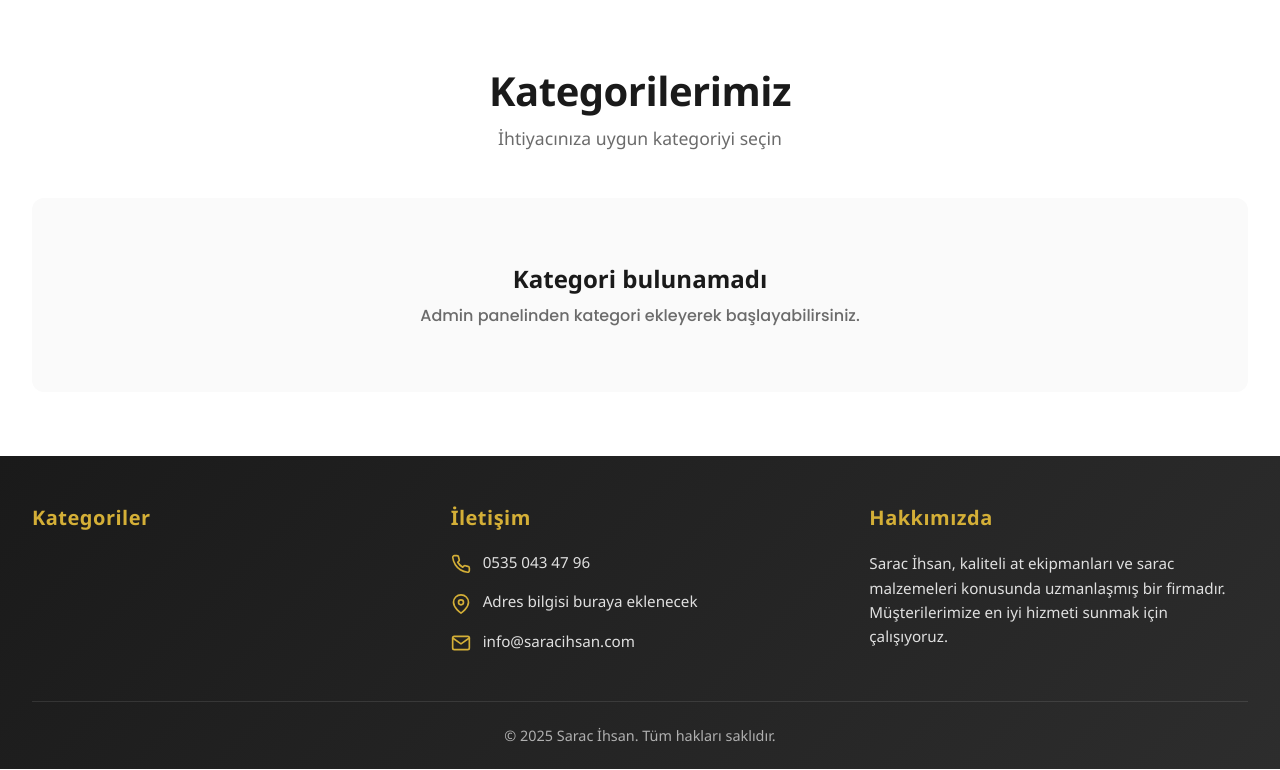
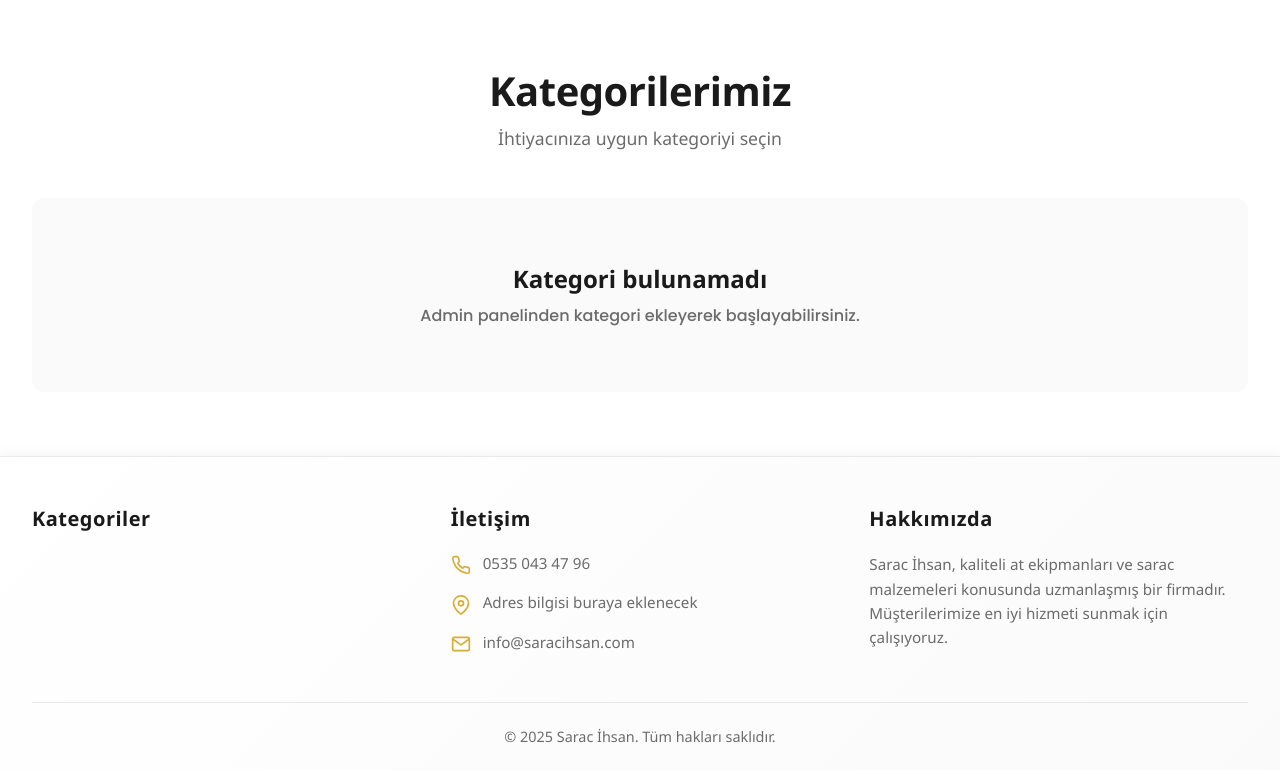
Before and after one commit to Sey1tayd/last_change, a Django app: page / in a window 1280 px wide. Shown: the part 715-1485 px from the top of the page. Run offline with Django 4.2, Linux system fonts and the light colour scheme; data that the repository does not hold is empty.

Commit message:
WhatsApp mesajina urun linkleri eklendi ve footer beyaz lux temaya cevrildi

```diff
--- a/main/views.py
+++ b/main/views.py
@@ -239,7 +239,10 @@ def send_cart_whatsapp(request):
         product = item['product']
         quantity = item['quantity']
         total_quantity += quantity
+        # Ürün linkini oluştur
+        product_url = request.build_absolute_uri(f'/urun/{product.slug}/')
         message_lines.append(f'• {product.name} - {quantity} adet')
+        message_lines.append(f'  {product_url}')
 
     message_lines.append('')
     message_lines.append(f'Toplam: {len(cart_items)} çeşit ürün, {total_quantity} adet')
--- a/static/css/footer.css
+++ b/static/css/footer.css
@@ -1,11 +1,13 @@
-/* Footer Styles */
+/* Footer Styles - White Lux Theme */
 .footer {
-    background: linear-gradient(135deg, #1a1a1a 0%, #2d2d2d 100%);
-    color: #ffffff;
+    background: linear-gradient(135deg, #ffffff 0%, #fafafa 100%);
+    color: #1a1a1a;
     padding: 3rem 0 1.5rem;
     margin-top: auto;
     width: 100%;
     clear: both;
+    border-top: 1px solid rgba(0, 0, 0, 0.08);
+    box-shadow: 0 -2px 12px rgba(0, 0, 0, 0.05);
 }
 
 .footer-container {
@@ -25,7 +27,7 @@
     font-size: 1.25rem;
     font-weight: 700;
     margin-bottom: 1.25rem;
-    color: #d4af37;
+    color: #1a1a1a;
     letter-spacing: 0.5px;
 }
 
@@ -40,7 +42,7 @@
 }
 
 .footer-section ul li a {
-    color: #e0e0e0;
+    color: #6b6b6b;
     text-decoration: none;
     font-size: 0.95rem;
     transition: all 0.3s ease;
@@ -53,7 +55,7 @@
 }
 
 .footer-section p {
-    color: #e0e0e0;
+    color: #6b6b6b;
     font-size: 0.95rem;
     line-height: 1.6;
     margin-bottom: 0.75rem;
@@ -75,19 +77,19 @@
 }
 
 .footer-contact-item span {
-    color: #e0e0e0;
+    color: #6b6b6b;
     font-size: 0.95rem;
     line-height: 1.5;
 }
 
 .footer-bottom {
-    border-top: 1px solid rgba(255, 255, 255, 0.1);
+    border-top: 1px solid rgba(0, 0, 0, 0.08);
     padding-top: 1.5rem;
     text-align: center;
 }
 
 .footer-bottom p {
-    color: #b0b0b0;
+    color: #6b6b6b;
     font-size: 0.9rem;
     margin: 0;
 }
```
